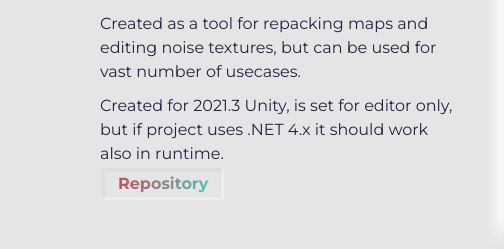
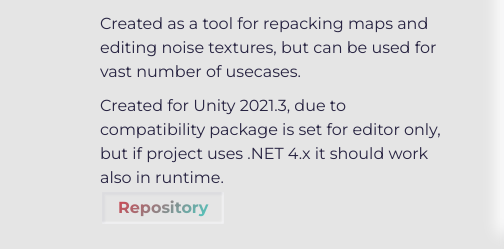
Before and after one commit to MPrzekop/Portfolio, a plain HTML site: page index.html in a window 1280 px wide. Shown: the part 2771-3020 px from the top of the page, 0-504 px from the left. Drawn offline with Linux system fonts and the light colour scheme; grey boxes are pictures that could not be loaded.

Commit message:
Update index.html

```diff
--- a/index.html
+++ b/index.html
@@ -224,7 +224,7 @@ Have fun creating your portfolio on this template!!! -->
                 <p/p>
                 Created as a tool for repacking maps and editing noise textures, but can be used for vast number of usecases.
                 <p/p>
-                Created for 2021.3 Unity, is set for editor only, but if project uses .NET 4.x it should work also in runtime.
+                Created for Unity 2021.3, due to compatibility package is set for editor only, but if project uses .NET 4.x it should work also in runtime.
               </p>
               <div class="project-wrapper__text-btns">
                 <a
```
